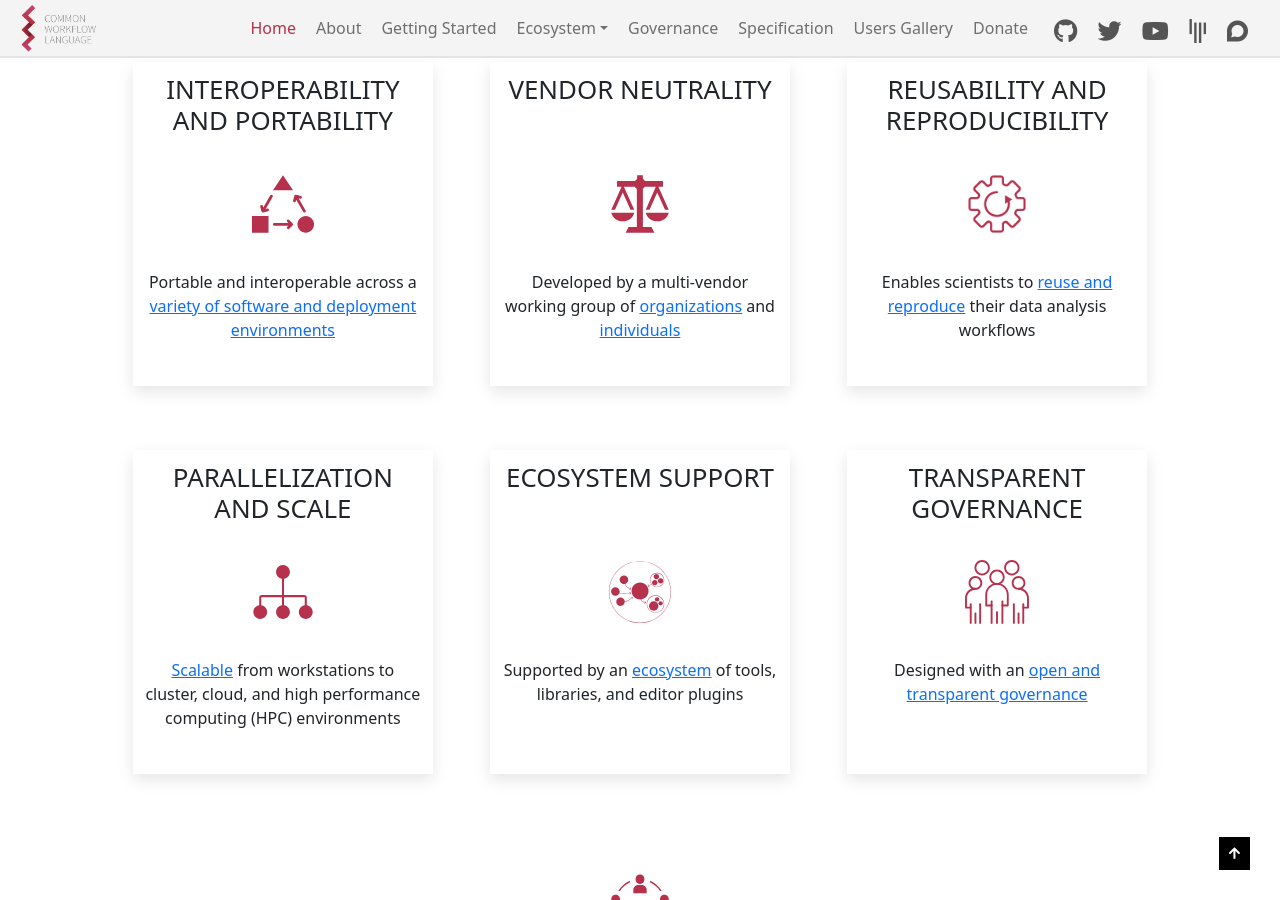
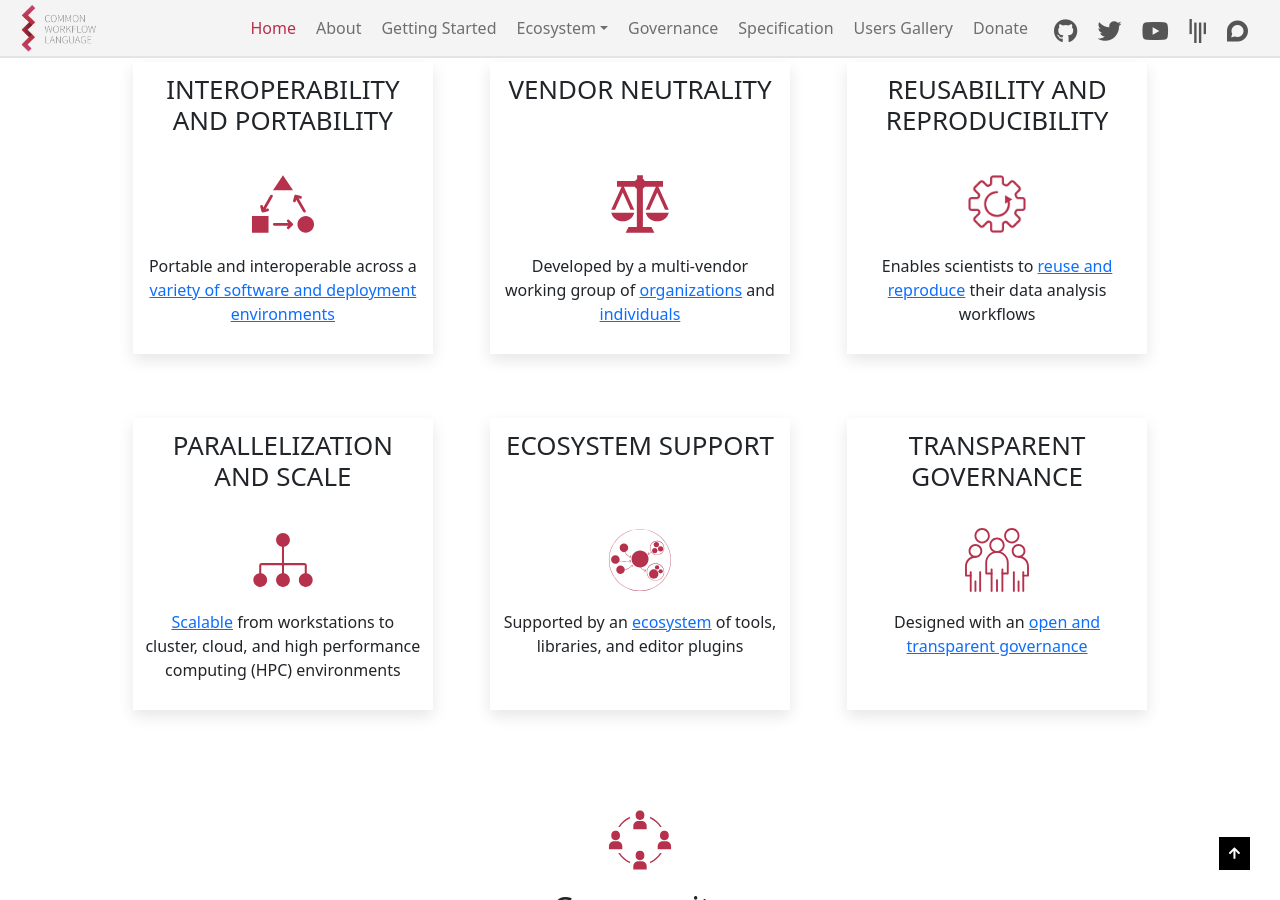
Before and after one commit to common-workflow-language/cwl-website, a Jekyll site: the page built from content/index.md, in a window 1280 px wide and 900 px high, scrolled down 756 px. Built offline with Jekyll 4.4.1, drawn with Linux system fonts in a browser that asks for light colours.

Commit message:
Stop empty <p> tag being generated in Feature boxes

```diff
--- a/content/_includes/home/features.html
+++ b/content/_includes/home/features.html
@@ -3,7 +3,7 @@
   <div class="feature-item">
     <h3 class="feature-title" id="{{ feature.title | downcase }}">{{ feature.title }}</h3>
     <img src="/assets/img/{{ feature.icon }}" alt="{{ feature.icon-alt }}">
-    <p class="feature-text">{{ feature.text | markdownify }}</p>
+    <p class="feature-text">{{ feature.text | markdownify | remove: "<p>" | remove: "</p>" }}</p>
   </div>
 {% endfor %}
 </section>
```
